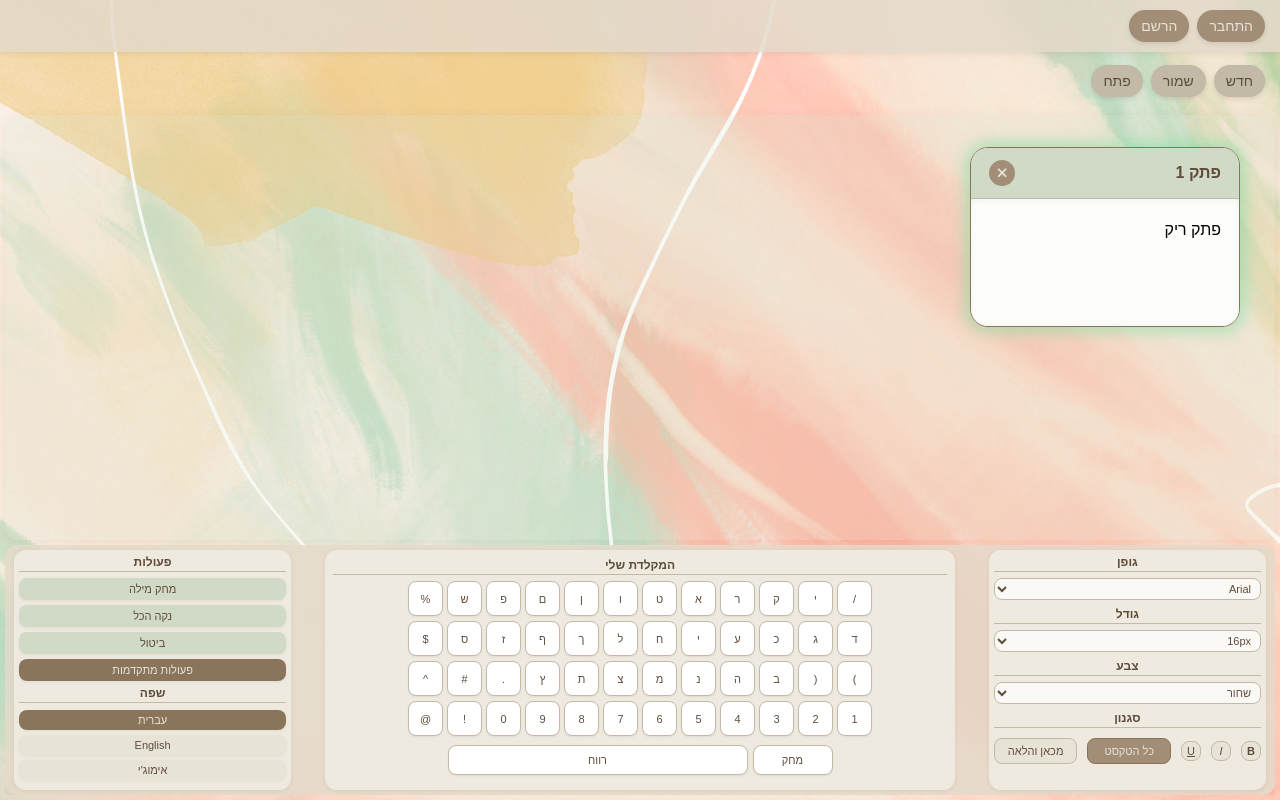
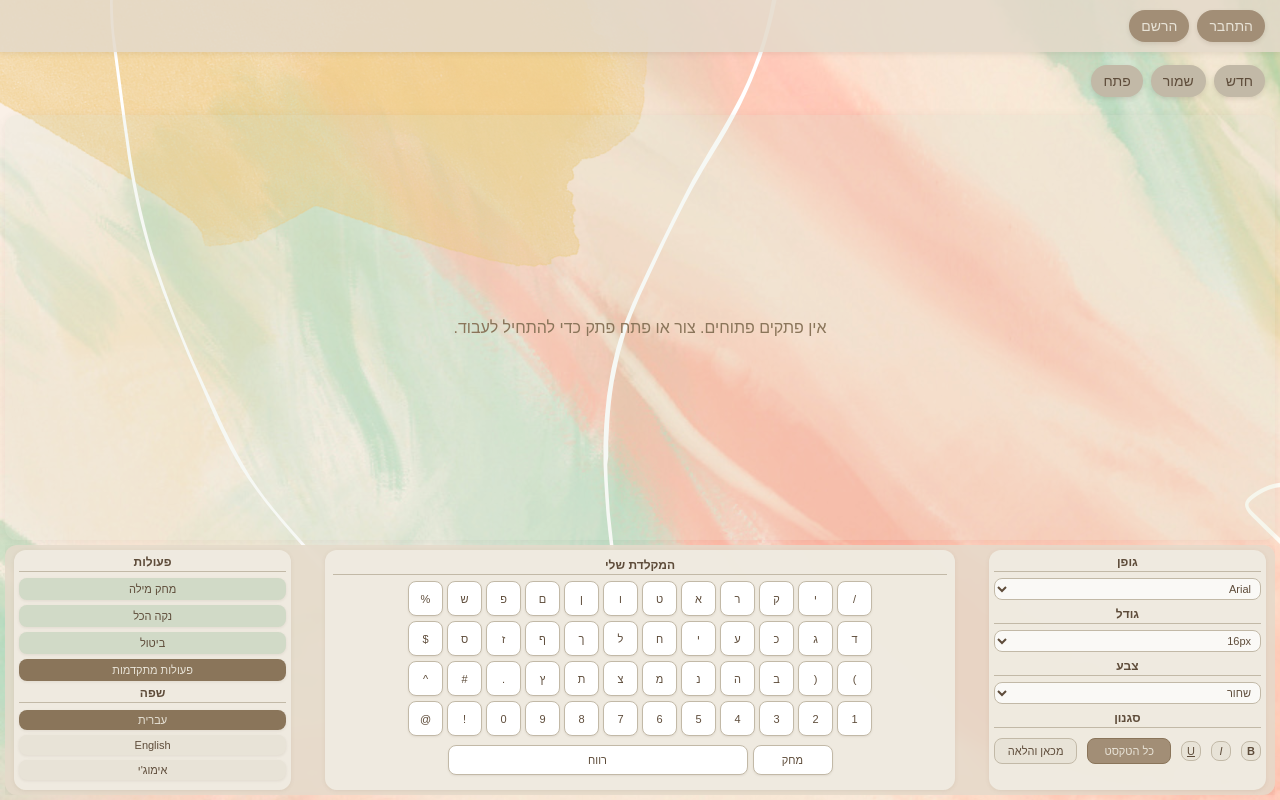
Before and after one commit to Tehila-David/VisualTextEditor, a React (Vite) app: page / in a window 1280 px wide. Built offline with nearby package versions, Linux system fonts and the light colour scheme.

Commit message:
Document closing correction

```diff
--- a/src/App.jsx
+++ b/src/App.jsx
@@ -146,73 +146,39 @@ function App() {
     setCursorPosition(position);
     console.log('Cursor position changed to:', position);
   };
-
 // Function to close a document
 const closeDocument = (index) => {
-    // A closed document won't open again immediately
+  // בדיקה שהמסמך קיים
   const documentToClose = documents[index];
-
-    // Check if a document exists at this location
   if (!documentToClose) return;
 
-    // Instead of window.confirm, use the application's message system
-    // Save the current state to restore after the user confirms or cancels
-    if (documentToClose.fullContent && documentToClose.fullContent.trim().length > 0) {
-      // Here we'll add custom logic for asking whether to delete
-      // For now, continue with the existing logic
+  // יצירת עותק של רשימת המסמכים הנוכחית
   const newDocuments = [...documents];
+  // הסרת המסמך מהרשימה
   newDocuments.splice(index, 1);
 
-      // Update the document list
+  // עדכון רשימת המסמכים
   setDocuments(newDocuments);
 
-      // Update the active document
+  // עדכון המסמך הפעיל
   if (index === activeDocumentIndex) {
     if (newDocuments.length > 0) {
-          // If we closed the last document, select the new last document
+      // אם סגרנו את המסמך האחרון, נבחר את המסמך האחרון החדש
       if (index >= newDocuments.length) {
         setActiveDocumentIndex(newDocuments.length - 1);
       } else {
         setActiveDocumentIndex(index < newDocuments.length ? index : newDocuments.length - 1);
       }
     } else {
-          // If no documents remain, create a new document
+      // אם לא נשארו מסמכים פתוחים, נאפס את האינדקס הפעיל
       setActiveDocumentIndex(-1);
-          createNewDocument();
+      // אין צורך ליצור מסמך חדש אוטומטית בעת סגירת המסמך האחרון
     }
   } else if (index < activeDocumentIndex) {
-        // If the closed document was before the active one, update the index
+    // אם המסמך שנסגר היה לפני המסמך הפעיל, יש לעדכן את האינדקס
     setActiveDocumentIndex(activeDocumentIndex - 1);
   }
-    } else {
-      // If the document is empty, close it without confirmation
-      const newDocuments = [...documents];
-      newDocuments.splice(index, 1);
-
-      // Update the document list
-      setDocuments(newDocuments);
-
-      // Update the active document
-      if (index === activeDocumentIndex) {
-        if (newDocuments.length > 0) {
-          // If we closed the last document, select the new last document
-          if (index >= newDocuments.length) {
-            setActiveDocumentIndex(newDocuments.length - 1);
-          } else {
-            setActiveDocumentIndex(index < newDocuments.length ? index : newDocuments.length - 1);
-          }
-        } else {
-          // If no documents remain, create a new document
-          setActiveDocumentIndex(-1);
-          createNewDocument();
-        }
-      } else if (index < activeDocumentIndex) {
-        // If the closed document was before the active one, update the index
-        setActiveDocumentIndex(activeDocumentIndex - 1);
-      }
-    }
 };
-
 
 
 
@@ -1006,9 +972,15 @@ const handleUserLogout = () => {
 };
 
 // Check if we need to create a new document if there are no open documents
-if (documents.length === 0) {
+//if (documents.length === 0) {
+  //createNewDocument();
+//}
+// יצירת מסמך חדש רק בעת טעינת הדף בפעם הראשונה
+React.useEffect(() => {
+  if (documents.length === 0 && currentUser) {
     createNewDocument();
   }
+}, []); // הפונקציה תרוץ רק פעם אחת בטעינה ראשונית
 
 return (
   <div className="app-container">
```
Lines whose indentation alone changed are shown as unchanged.
